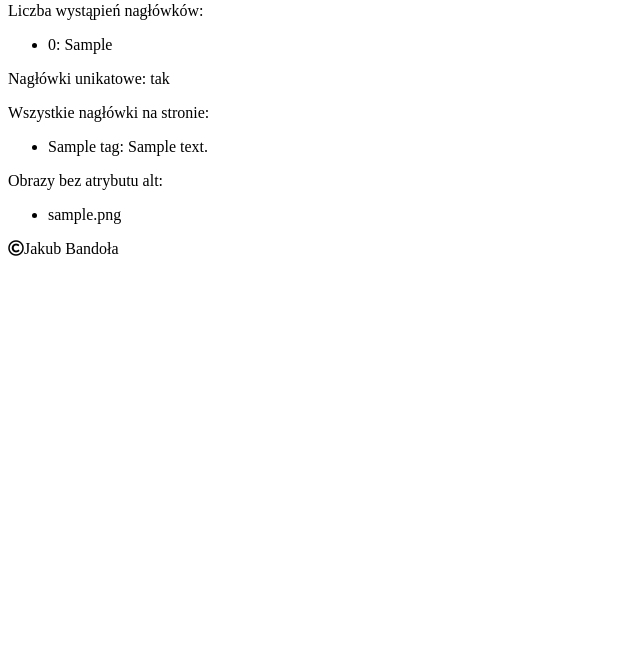
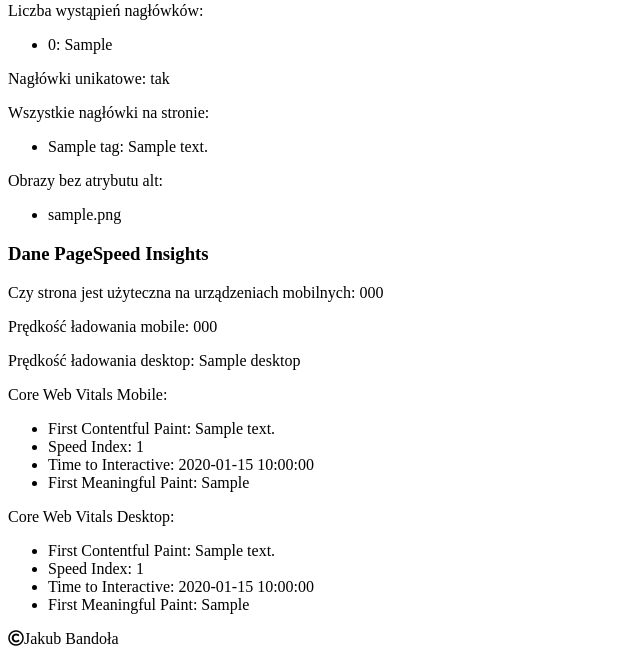
Before and after one commit to KubusQ/audytor-seo, a Symfony app: template templates/audytor/audyt.html.twig in a window 1280 px wide. Shown: the part 608-1264 px from the top of the page, without its empty margins (0-640 px from the left). Before the commit the page ends 864 px from the top, so only its background shows below. Run offline with Twig, Linux system fonts and the light colour scheme; the template is opened without the code that fills it: most values are stand-ins (such as "Sample title", 1, 10 or a date in 2020); some libraries are stand-ins or nearby versions.

Commit message:
Added PageSpeedInsightsService, that get PageSpeed from API

```diff
--- a/config/services.yaml
+++ b/config/services.yaml
@@ -6,12 +6,14 @@
 parameters:
 
 services:
-    App\Service\PageScraperService: ~
+
     # default configuration for services in *this* file
     _defaults:
         autowire: true      # Automatically injects dependencies in your services.
         autoconfigure: true # Automatically registers your services as commands, event subscribers, etc.
 
+    App\Service\PageScraperService: ~
+    App\Service\PageSpeedInsightsService:
     # makes classes in src/ available to be used as services
     # this creates a service per class whose id is the fully-qualified class name
     App\:
--- a/src/Service/PageScraper.php
+++ b/src/Service/PageScraper.php
@@ -56,6 +56,9 @@ class PageScraperService
             $headersUnique = $this->checkHeadersAreUnique($headers);
             // check alt for images
             $missingAltImages = $this->checkAltAttributes($content);
+
+
+
             return [
                 'title' => $title,
                 'description' => $metaDescription,
--- a/templates/audytor/audyt.html.twig
+++ b/templates/audytor/audyt.html.twig
@@ -60,6 +60,35 @@
             {% endfor %}
         </ul>
         </div>
+
+    </div>
+    <div class="bg-cyan-100 mb-1 rounded p-2">
+        <h3>Dane PageSpeed Insights</h3>
+        <div class="rounded border-2 border-red-900 pl-2 mb-10">
+            <p>Czy strona jest użyteczna na urządzeniach mobilnych: {{ dataPageSpeed.metrics.mobile.mobileFriendly }}</p>
+        </div>
+        <div class="rounded border-2 border-red-900 pl-2 mb-10">
+            <p>Prędkość ładowania mobile: {{ dataPageSpeed.mobile }}</p>
+            <p>Prędkość ładowania desktop: {{ dataPageSpeed.desktop }}</p>
+        </div>
+        <div class="rounded border-2 border-red-900 pl-2 mb-10">
+            <p>Core Web Vitals Mobile:</p>
+                <ul>
+                    <li>First Contentful Paint: {{ dataPageSpeed.metrics.mobile.firstContentfulPaint }}</li>
+                    <li>Speed Index: {{ dataPageSpeed.metrics.mobile.speedIndex }}</li>
+                    <li>Time to Interactive: {{ dataPageSpeed.metrics.mobile.timeToInteractive }}</li>
+                    <li>First Meaningful Paint: {{ dataPageSpeed.metrics.mobile.firstMeaningfulPaint }}</li>
+                </ul>
+        </div>
+        <div class="rounded border-2 border-red-900 pl-2 mb-10">
+            <p>Core Web Vitals Desktop:</p>
+                <ul>
+                    <li>First Contentful Paint: {{ dataPageSpeed.metrics.desktop.firstContentfulPaint }}</li>
+                    <li>Speed Index: {{ dataPageSpeed.metrics.desktop.speedIndex }}</li>
+                    <li>Time to Interactive: {{ dataPageSpeed.metrics.desktop.timeToInteractive }}</li>
+                    <li>First Meaningful Paint: {{ dataPageSpeed.metrics.desktop.firstMeaningfulPaint }}</li>
+                </ul>
+        </div>
     </div>
 </div>
 {% endblock %}
```
Also changed, not shown: src/Controller/AudytorController.php (+13 -4 lines), src/Service/PageSpeedInsightsService.php (added, +56 -0 lines).
